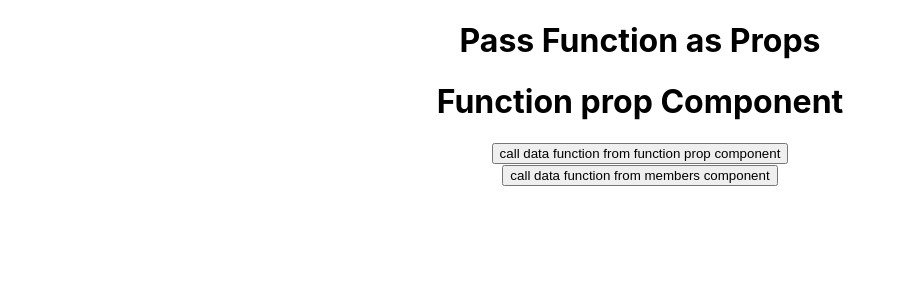
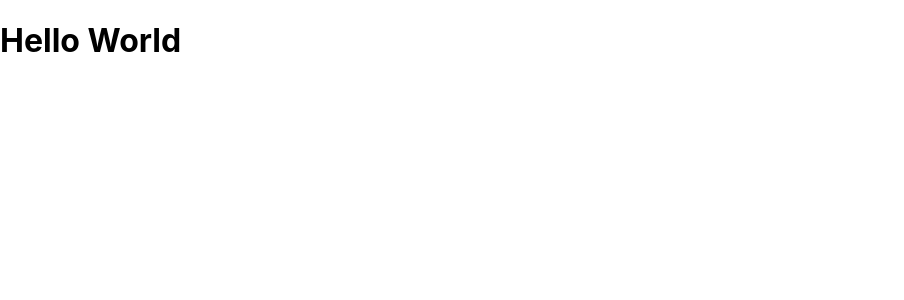
Before and after one commit to pawar789/react-code-step-by-step-youtube, a React (Create React App) app: page / in a window 1280 px wide. Shown: the top 300 px of the page, without its empty margins (0-904 px from the left). Built offline with nearby package versions, Linux system fonts and the light colour scheme.

Commit message:
#22 Constructor | First life cycle method

```diff
--- a/src/App.js
+++ b/src/App.js
@@ -4,18 +4,21 @@ import Profile from "./Profile";
 import Login from "./Login";
 import Functionprops from "./Functionprop";
 import Members from "./Members";
-function App() {
-  function getData() {
-    console.log("hello");
-    alert("hello from app");
+class App extends React.Component {
+  constructor() {
+    super();
+    this.state = {
+      data: "aman",
+    };
   }
-  return (
-    <div className="App">
-      <h1>Pass Function as Props</h1>
-      <Functionprops data={getData} />
-      <Members data={getData} />
-    </div>
-  );
+
+  render() {
+    return (
+      <div>
+        <h1>Hello World</h1>
+      </div>
+    );
+  }
 }
 
 export default App;
```
